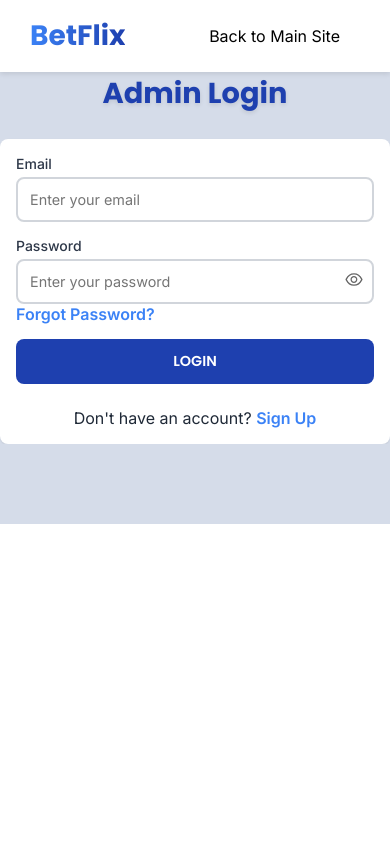
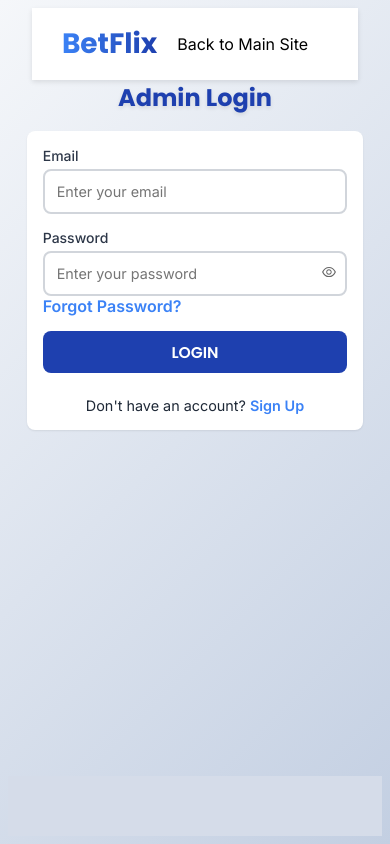
Before and after one commit to ay30bg/admin-betflix, a React (Create React App) app: page / in a window 390 px wide. Built offline with nearby package versions, Linux system fonts and the light colour scheme.

Commit message:
Update login.css

```diff
--- a/src/styles/login.css
+++ b/src/styles/login.css
@@ -1,4 +1,3 @@
-/* Copy the provided login.css exactly */
 @import url('https://fonts.googleapis.com/css2?family=Poppins:wght@400;500;600;700&display=swap');
 @import url('https://fonts.googleapis.com/css2?family=Inter:wght@400;500;600;700&display=swap');
 
@@ -9,49 +8,51 @@
     box-sizing: border-box;
 }
 
-/* .login-page {
+/* Base styles for login page */
+.login-page {
     display: flex;
     flex-direction: column;
     align-items: center;
     justify-content: center;
+    min-height: 100vh; /* Full viewport height */
     background: linear-gradient(135deg, #f5f7fa 0%, #c3cfe2 100%);
     font-family: 'Inter', sans-serif;
-}  */
-
-.login-page {
-  display: block;
-  background: #D5DCE9 ;
-  font-family: 'Inter', sans-serif;
+    padding: 1rem; /* Prevent content from touching edges */
 }
 
+/* Header styles */
 .login-header {
-  font-size: 2.75rem;
+    font-size: clamp(2rem, 5vw, 2.75rem); /* Responsive font size */
     font-weight: 700;
     color: #1e40af;
     margin-bottom: 1.5rem;
     text-align: center;
-  text-shadow: 0 2px 4px rgba(0, 0, 0, 0.1); /* Matches Profile heading shadow */
-  font-family: 'Poppins', sans-serif; /* Matches Profile heading font */
+    text-shadow: 0 2px 4px rgba(0, 0, 0, 0.1);
+    font-family: 'Poppins', sans-serif;
 }
 
+/* Form styles */
 .login-form {
     background: #ffffff;
-  padding: 2rem;
+    padding: clamp(1rem, 4vw, 2rem); /* Responsive padding */
     border-radius: 8px;
     box-shadow: 0 1px 2px rgba(0, 0, 0, 0.08);
     width: 100%;
     max-width: 400px;
+    min-width: 280px; /* Prevent form from becoming too narrow */
     transition: transform 0.2s ease, box-shadow 0.2s ease;
-  margin:0 auto;
+    margin: 0 auto;
+    animation: slideIn 0.5s ease-out;
 }
 
+/* Form group styles */
 .form-group {
     margin-bottom: 1.5rem;
 }
 
 .form-group label {
     display: block;
-  font-size: 1rem;
+    font-size: clamp(0.9rem, 2.5vw, 1rem);
     font-weight: 600;
     color: #1f2937;
     margin-bottom: 0.5rem;
@@ -60,8 +61,8 @@
 
 .form-group input {
     width: 100%;
-  padding: 0.75rem;
-  font-size: 1rem;
+    padding: clamp(0.5rem, 2vw, 0.75rem);
+    font-size: clamp(0.9rem, 2.5vw, 1rem);
     border: 2px solid #d1d5db;
     border-radius: 8px;
     outline: none;
@@ -74,10 +75,11 @@
     box-shadow: 0 0 5px rgba(30, 64, 175, 0.3);
 }
 
+/* Button styles */
 .login-button {
     width: 100%;
-  padding: 0.75rem;
-  font-size: 1.1rem;
+    padding: clamp(0.5rem, 2vw, 0.75rem);
+    font-size: clamp(1rem, 2.5vw, 1.1rem);
     font-weight: 600;
     color: #fff;
     background: #1e40af;
@@ -100,10 +102,11 @@
     opacity: 0.6;
 }
 
+/* Form text and links */
 .login-form p {
     text-align: center;
     margin-top: 1.5rem;
-  font-size: 1rem;
+    font-size: clamp(0.9rem, 2.5vw, 1rem);
     color: #1f2937;
     font-family: 'Inter', sans-serif;
 }
@@ -119,6 +122,7 @@
     text-decoration: underline;
 }
 
+/* Password wrapper and eye icon */
 .password-wrapper {
     position: relative;
     display: flex;
@@ -136,7 +140,7 @@
     top: 50%;
     transform: translateY(-50%);
     cursor: pointer;
-  font-size: 20px;
+    font-size: clamp(16px, 2.5vw, 20px);
     color: #666;
     user-select: none;
 }
@@ -155,10 +159,11 @@
     opacity: 0.6;
 }
 
+/* Messages */
 .error-message, .success-message {
     text-align: center;
     margin-bottom: 1rem;
-  font-size: 1rem;
+    font-size: clamp(0.9rem, 2.5vw, 1rem);
     font-family: 'Inter', sans-serif;
 }
 
@@ -170,10 +175,12 @@
     color: #10b981;
 }
 
-.footer{
+/* Footer styles */
+.footer {
     width: 100%;
     background: #D5DCE9;
-    height: 80px;
+    height: clamp(60px, 10vh, 80px); /* Responsive height */
+    margin-top: auto; /* Push footer to bottom */
 }
 
 /* Animations */
@@ -197,43 +204,67 @@
     }
 }
 
-/* Responsive Design */
-@media (max-width: 768px) {
-  .login-header {
-    font-size: 2rem;
-  }
+/* Media Queries for Responsiveness */
 
-  .login-form {
-    padding: 1.5rem;
-  }
-
-  .form-group input,
-  .login-button,
-  .back-btn {
-    font-size: 0.9rem;
-  }
-}
-
-@media (max-width: 480px) {
+/* Mobile devices (up to 600px) */
+@media screen and (max-width: 600px) {
     .login-page {
-   width: 100%;
+        padding: 0.5rem;
+        justify-content: flex-start; /* Align content to top for smaller screens */
     }
 
     .login-header {
-    font-size: 1.8rem;
+        font-size: clamp(1.5rem, 6vw, 2rem);
+        margin-bottom: 1rem;
     }
 
     .login-form {
         padding: 1rem;
+        max-width: 90%; /* Allow form to take more width */
+        min-width: 250px;
     }
 
-  .form-group label {
-    font-size: 0.9rem;
+    .form-group {
+        margin-bottom: 1rem;
     }
 
-  .form-group input,
-  .login-button,
-  .back-btn {
-    font-size: 0.9rem;
+    .login-button {
+        padding: 0.6rem;
+        font-size: clamp(0.9rem, 4vw, 1rem);
+    }
+
+    .footer {
+        height: 60px;
     }
 }
+
+/* Tablets (601px to 768px) */
+@media screen and (min-width: 601px) and (max-width: 768px) {
+    .login-page {
+        padding: 1rem;
+    }
+
+    .login-header {
+        font-size: clamp(2rem, 5vw, 2.5rem);
+    }
+
+    .login-form {
+        max-width: 450px;
+        padding: 1.5rem;
+    }
+
+    .login-button {
+        font-size: clamp(1rem, 3vw, 1.1rem);
+    }
+}
+
+/* Larger screens (above 768px) */
+@media screen and (min-width: 769px) {
+    .login-page {
+        padding: 2rem;
+    }
+
+    .login-form {
+        max-width: 400px;
+    }
+}
```
Lines whose indentation alone changed are shown as unchanged.
